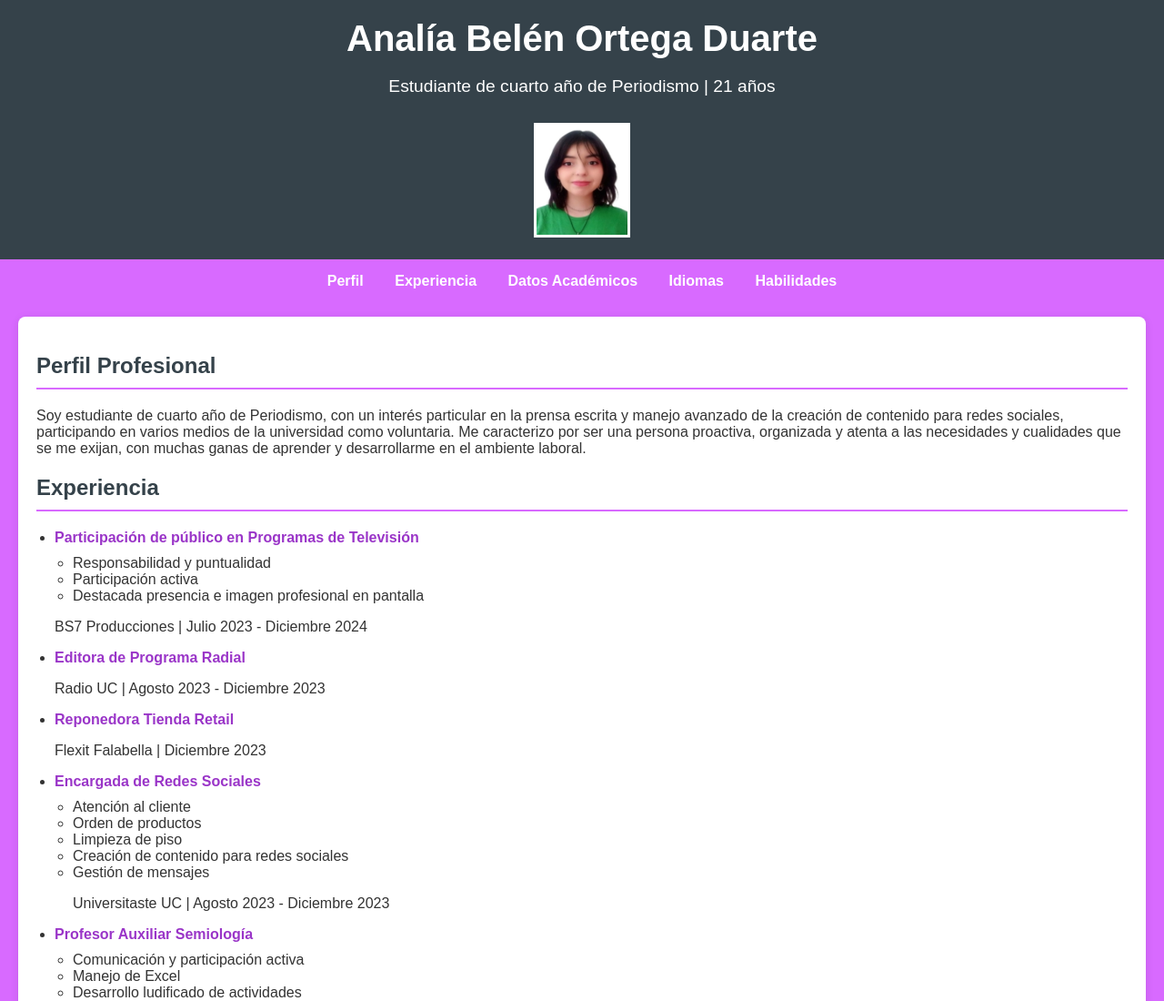
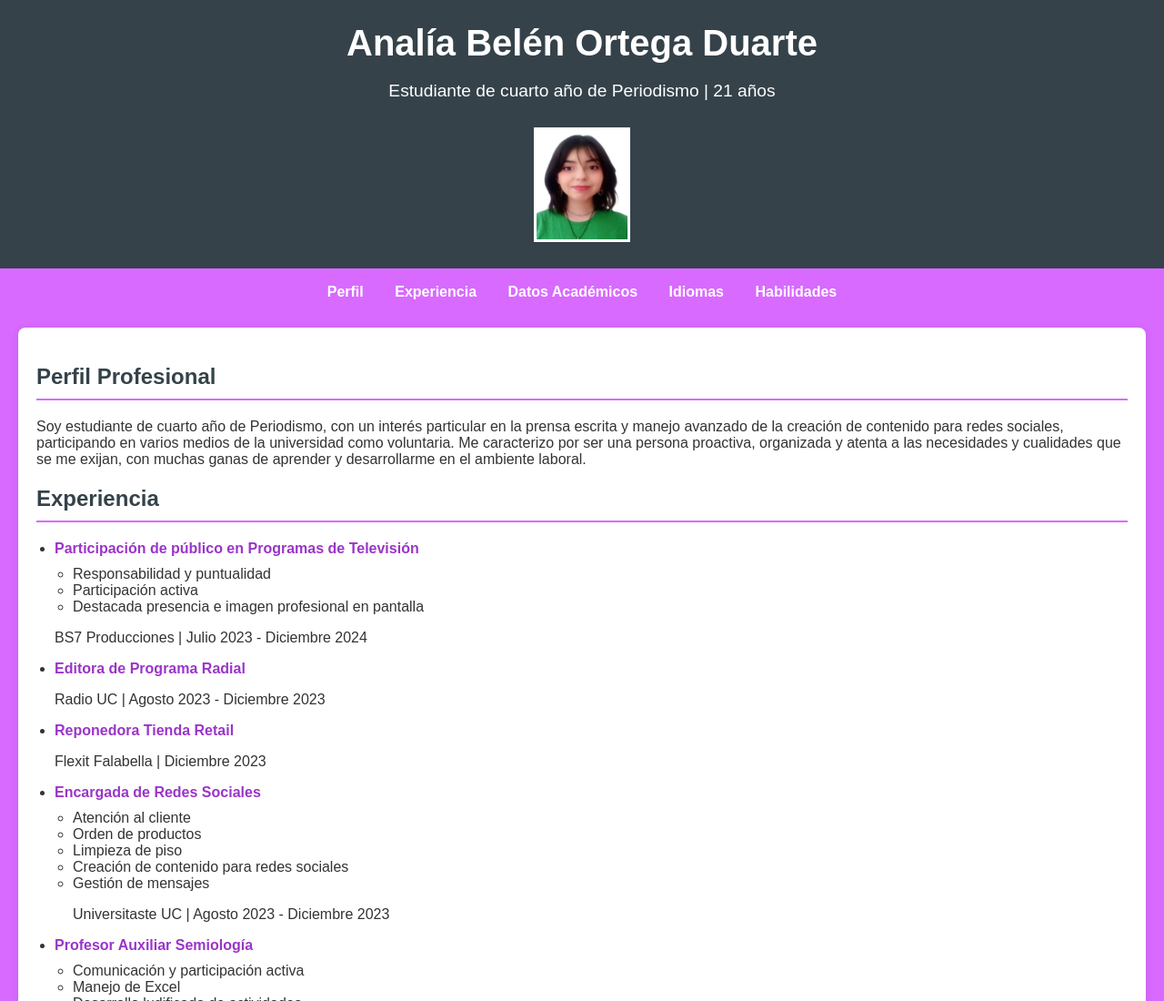
Before and after one commit to aortegd/tareas_com208, a plain HTML site: page docs/index.html in a window 1280 px wide. Shown: the top 1100 px of the page at 91% size. Drawn offline with Linux system fonts and the light colour scheme.

Commit message:
Update style.css

```diff
--- a/docs/style.css
+++ b/docs/style.css
@@ -10,8 +10,8 @@ header {
     background-color: #35424a;
     color: white;
     text-align: center;
-    padding: 20px;
-    border-bottom: 5px solid #d86aff;
+    padding: 25px;
+    border-bottom: 7px solid #d86aff;
 }
 
 header h1 {
```
